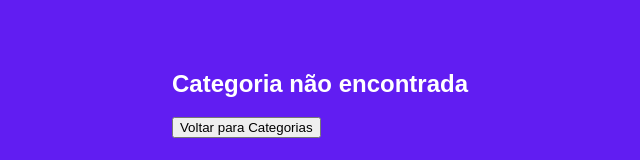
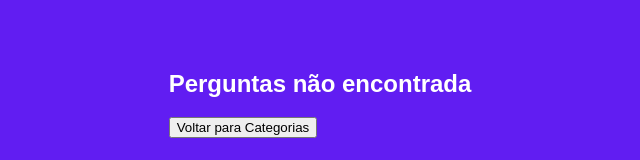
Before and after one commit to Antonymramos/Quantum-Question-rio, a React (Vite) app: page /quiz/1 in a window 1280 px wide. Shown: the part 306-466 px from the top of the page, without its empty margins (320-960 px from the left). Built offline with nearby package versions, Linux system fonts and the light colour scheme.

Commit message:
atualização

```diff
--- a/src/components/Quiz.jsx
+++ b/src/components/Quiz.jsx
@@ -11,7 +11,7 @@ const Quiz = () => {
   if (!categoryData) {
     return (
       <div>
-        <h2>Categoria não encontrada</h2>
+        <h2>Perguntas não encontrada</h2>
         <button onClick={() => navigate('/category')}>Voltar para Categorias</button>
       </div>
     );
```
